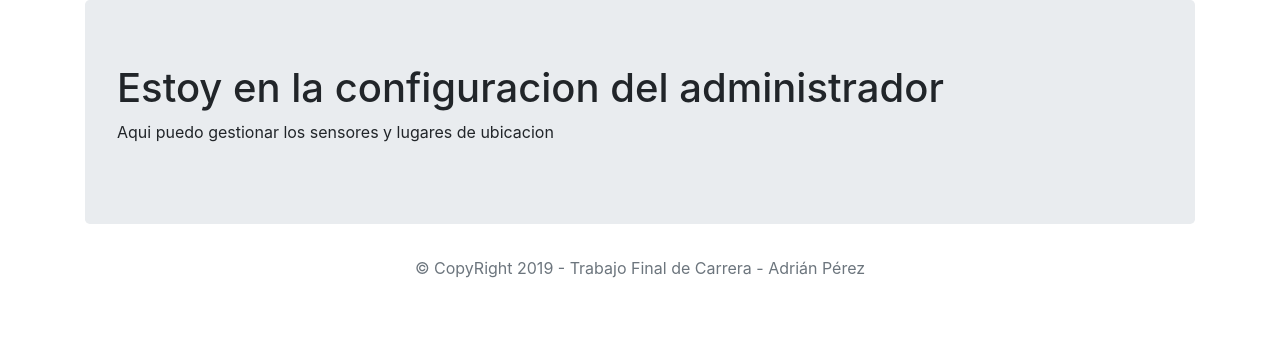
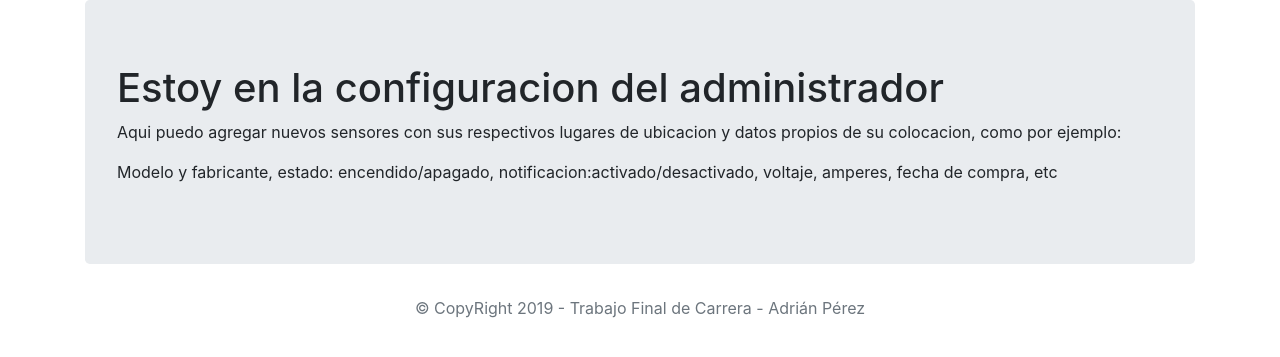
Before and after one commit to Adrian-Perez-IoT/BorradorTFCSinImportancia, a Node server app: page /configuracion in a window 1280 px wide. Shown: the part 56-413 px from the top of the page. Run offline with Node 20, Linux system fonts and the light colour scheme.

Commit message:
se limpio un poco el codigo, no se agrego nada importante. lo procedente sera crear las clases basicas como NodoZigbee, InterfazUsbSerial, Notificacion, Evento, Usuario, DispositivoMovil, etc

```diff
--- /dev/null
+++ b/app/api/controllers/nodoZigbee.js
@@ -0,0 +1 @@
+//una clase? con sus metodos?
--- a/server.js
+++ b/server.js
@@ -1,9 +1,15 @@
 /*==* LIBRARYS REQUIRES  *==*/
 
 //requiriendo acceso a la ENTIDAD base de datos
-const db = require('./config/database');
+const db = require('./config/database'); // los metodos principales de la BD seran: acceder(), create(), read(), update(), delete(), guardarEvento(), guardarNotificacion()
 
-//requiriendo acceso al nodo zigbee controlador
+//requiriendo acceso al nodo zigbee coordinador
+//La entidad en escencia deberia llamarse NodoZigbe en vez de comunicNodoZigbe.
+// Sus metodos principales serán: leerTrama(), simularTrama(tipoTrama), crearTrama(tipoTrama),
+//y una entidad llamada NOTIFICACION, con propiedades: fecha, hora, titulo, cuerpo, destinatario.
+// Metodos: notificarEvento(tokenDestinatario, tipoDeEvento), leerNotificacionesEnLaBD()
+//entidad llamada EVENTO, con propiedades: nombreEvento, fecha, hora, sensorAsociado, sensoresAsociados,
+// metodos: guardarRegistroDelEventoEnLaBD(), leerEventosEnLaBD(intervaloFechas), bool:procesarTramas(tramas), tipoDeEvento:identificarEvento(trama),
 const coordinador = require('./helpers/comunicNodoZigbee');
 
 //requiriendo express para crear la logica que me permita la entrega de mis fucnionalidades. Tambien se usará para crear en un futuro una capa de seguridad adicional (ejemplo: accesos mediante IP, DSD)
@@ -79,7 +85,7 @@ app.use('/tools', routesTools);
  *      Metodos:
  *
  *      Entidad: Usuario
- *      Pripiedades: nombre, dispositivoMovil, correoElectronico, numeroCelular, etc.
+ *      Pripiedades: nombre, dispositivoMovilAsociado/token, correoElectronico, numeroCelular, etc.
  *      Metodos:
  *
  *      Entidad: DatabaseRealtime
--- a/views/pages/configuration.ejs
+++ b/views/pages/configuration.ejs
@@ -14,7 +14,8 @@
         <main>
             <div class="jumbotron">
                 <h1>Estoy en la configuracion del administrador</h1>
-                <p>Aqui puedo gestionar los sensores y lugares de ubicacion</p>
+                <p>Aqui puedo agregar nuevos sensores con sus respectivos lugares de ubicacion y datos propios de su colocacion, como por ejemplo:</p>
+                <p>Modelo y fabricante, estado: encendido/apagado, notificacion:activado/desactivado, voltaje, amperes, fecha de compra, etc</p>
             </div>
         </main>
 
```
